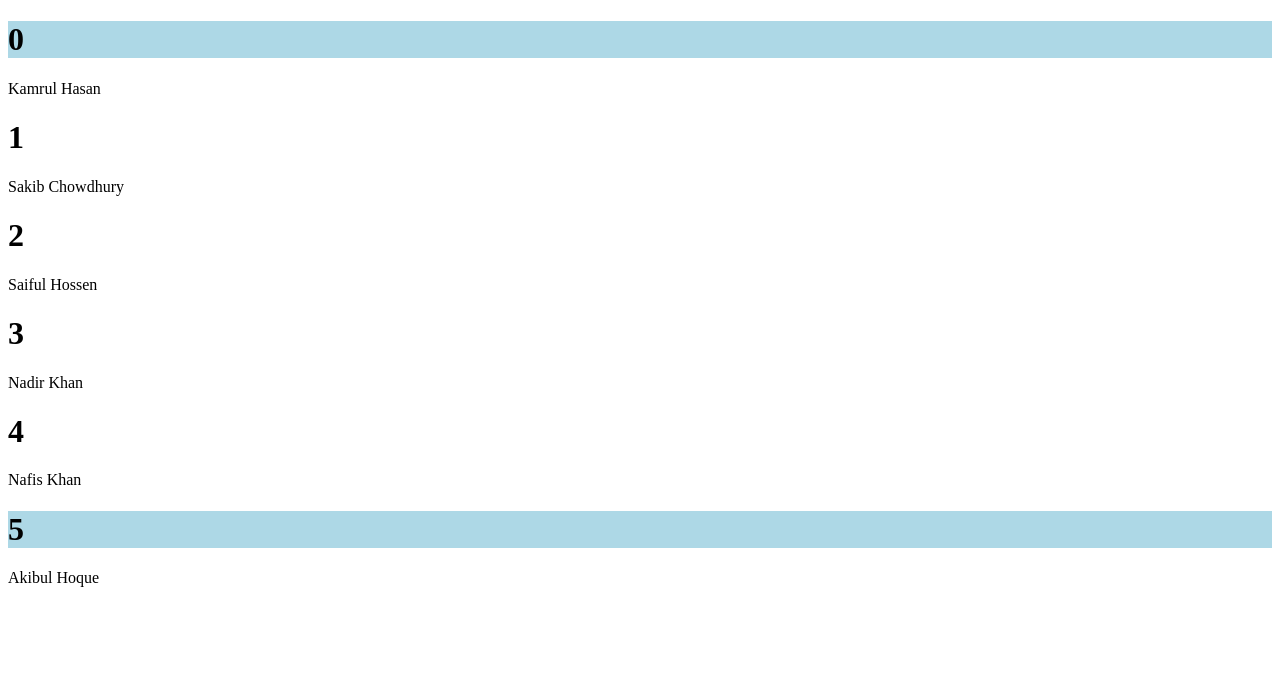
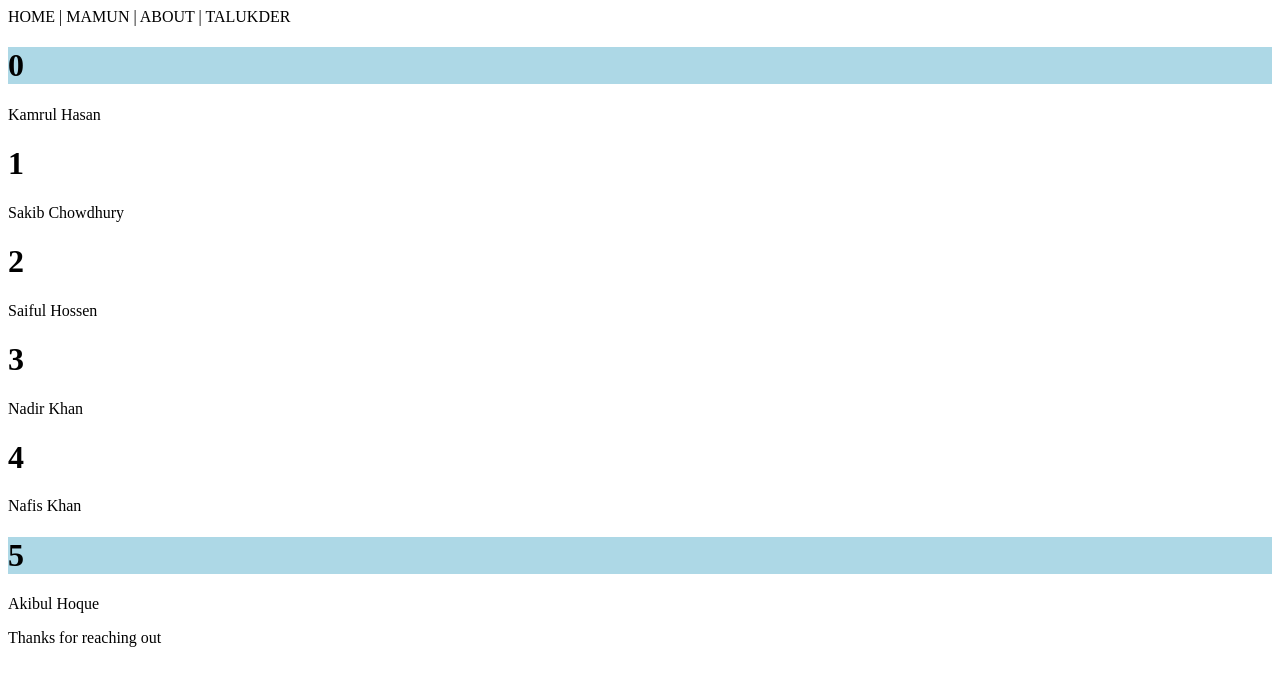
Before and after one commit to mamunemon-01/my_badminton_club, a Django app: page /testing/ in a window 1280 px wide. Shown: the top 686 px of the page. Run offline with Django 4.2, Linux system fonts and the light colour scheme; data comes from the database, SQL or seed files in the repository.

Commit message:
Played around with the "Django include" tag

```diff
--- /dev/null
+++ b/members/templates/footer.html
@@ -0,0 +1 @@
+<p>Thanks for reaching out</p>
--- /dev/null
+++ b/members/templates/mymenu.html
@@ -0,0 +1 @@
+<div>HOME | {{ me }} | ABOUT | {{ sponsor }}</div>
--- a/members/templates/template.html
+++ b/members/templates/template.html
@@ -3,6 +3,7 @@
 {% block title %} Testing {% endblock %}
 
 {% block content %}
+	{% include "mymenu.html" with me="MAMUN" sponsor="TALUKDER" %}
 	{% for x in the_members %}
 		<h1
 			{% if forloop.first %}
@@ -21,4 +22,5 @@
 		<h1>No Members</h1>
 	{% endcomment %}
 	{% endfor %}
+	{% include "footer.html" %}
 {% endblock %}
```
